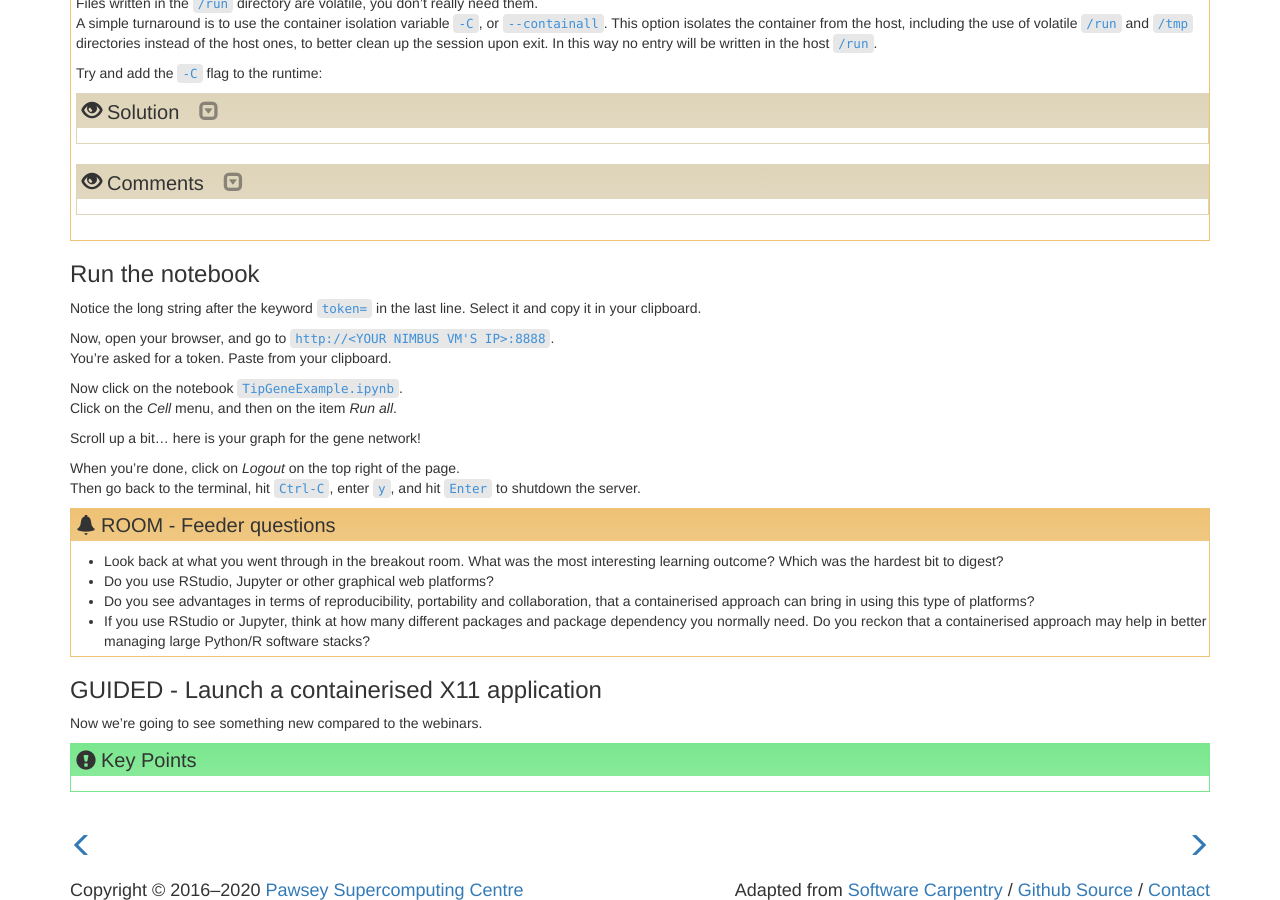
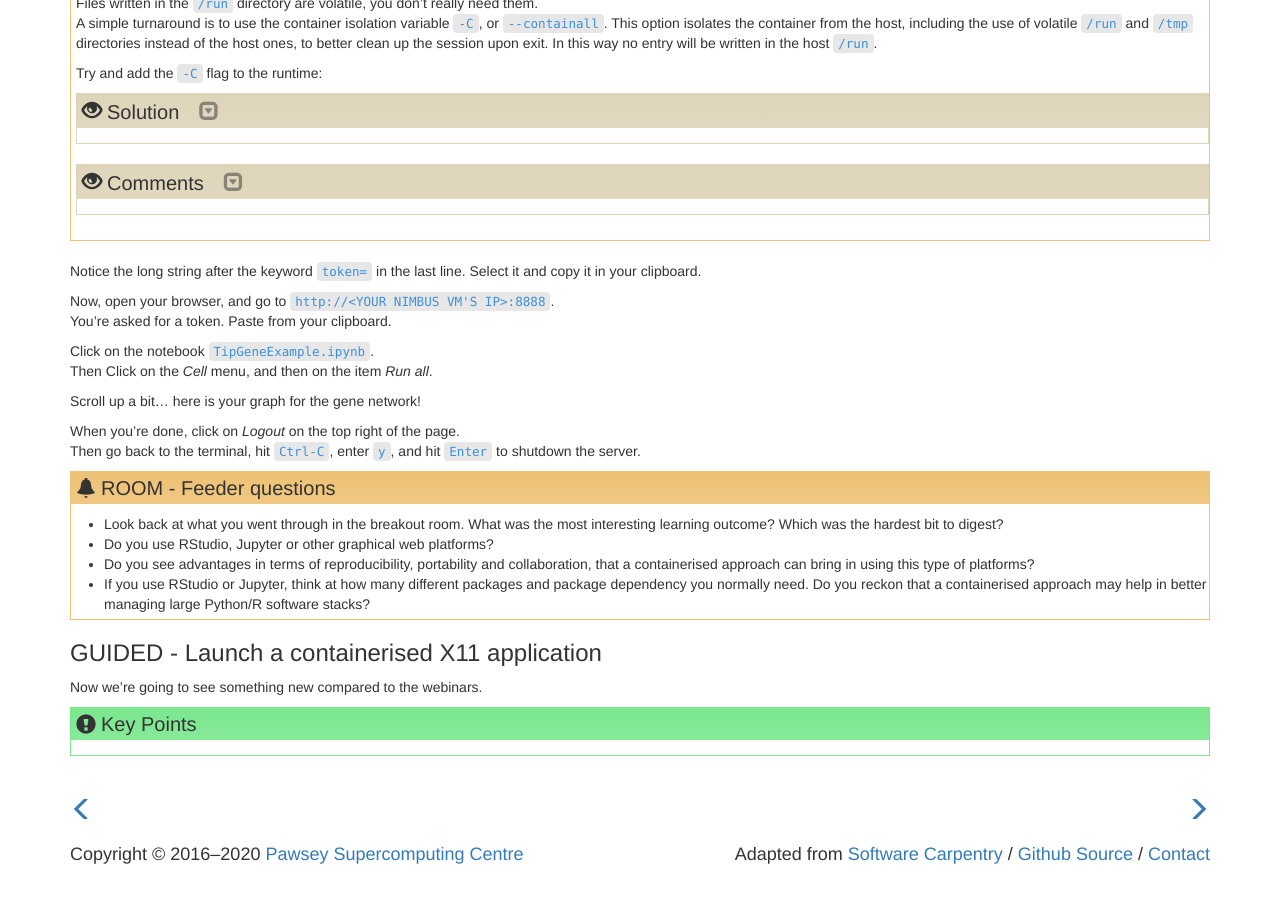
Before and after one commit to PawseySC/containers-bioinformatics-workshop, a Jekyll site: the page built from _episodes/4.graphical.md, in a window 1280 px wide and 900 px high, scrolled down 4084 px. Built offline with Jekyll 4.4.1, drawn with Linux system fonts in a browser that asks for light colours; after the commit the page ends 4959 px from its top, so only the background shows below that.

Commit message:
more s2 fixes

```diff
--- a/_episodes/4.graphical.md
+++ b/_episodes/4.graphical.md
@@ -441,15 +441,13 @@ $ singularty pull docker://marcodelapierre/ipycytoscape:0.2.2
 {: .challenge}
 
 
-### Run the notebook
-
 Notice the long string after the keyword `token=` in the last line.  Select it and copy it in your clipboard.
 
 Now, open your browser, and go to `http://<YOUR NIMBUS VM'S IP>:8888`.
 You're asked for a token.  Paste from your clipboard.
 
-Now click on the notebook `TipGeneExample.ipynb`.
-Click on the *Cell* menu, and then on the item *Run all*.
+Click on the notebook `TipGeneExample.ipynb`.
+Then Click on the *Cell* menu, and then on the item *Run all*.
 
 Scroll up a bit... here is your graph for the gene network!
 
```
